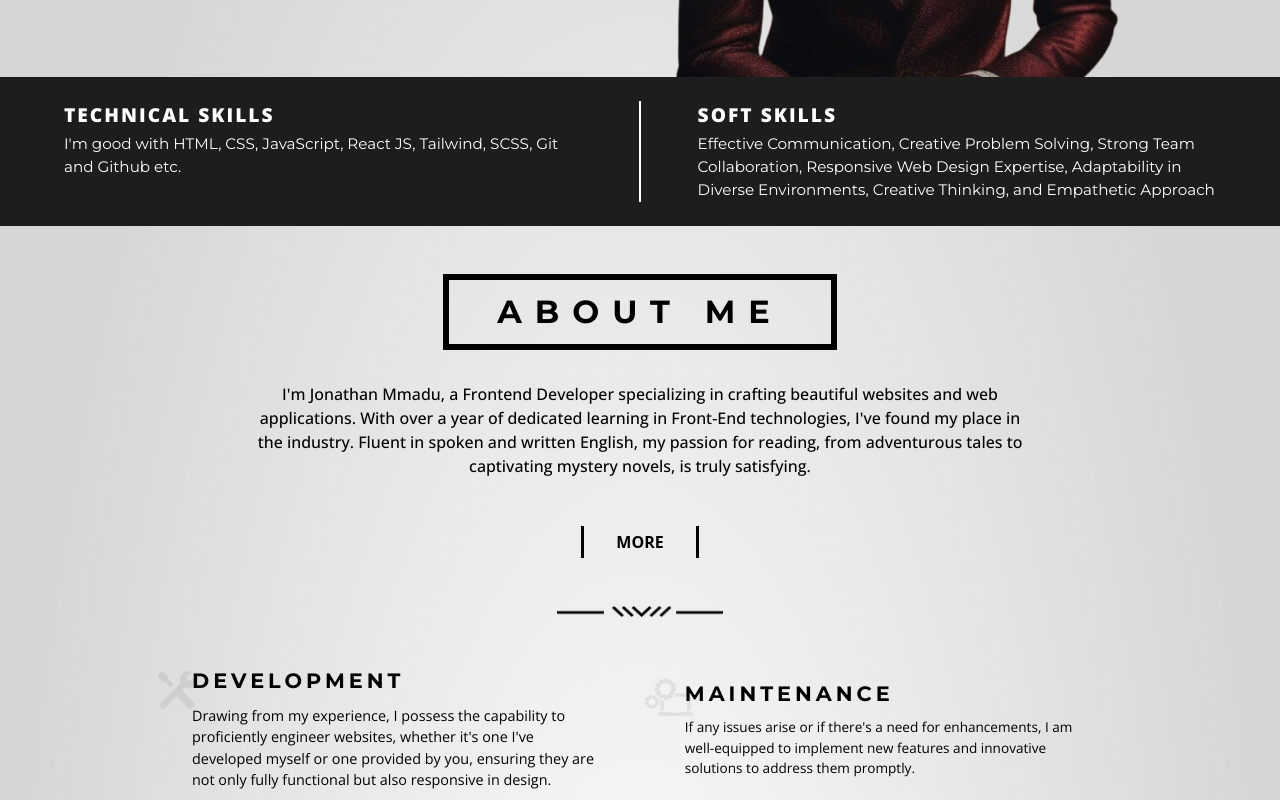
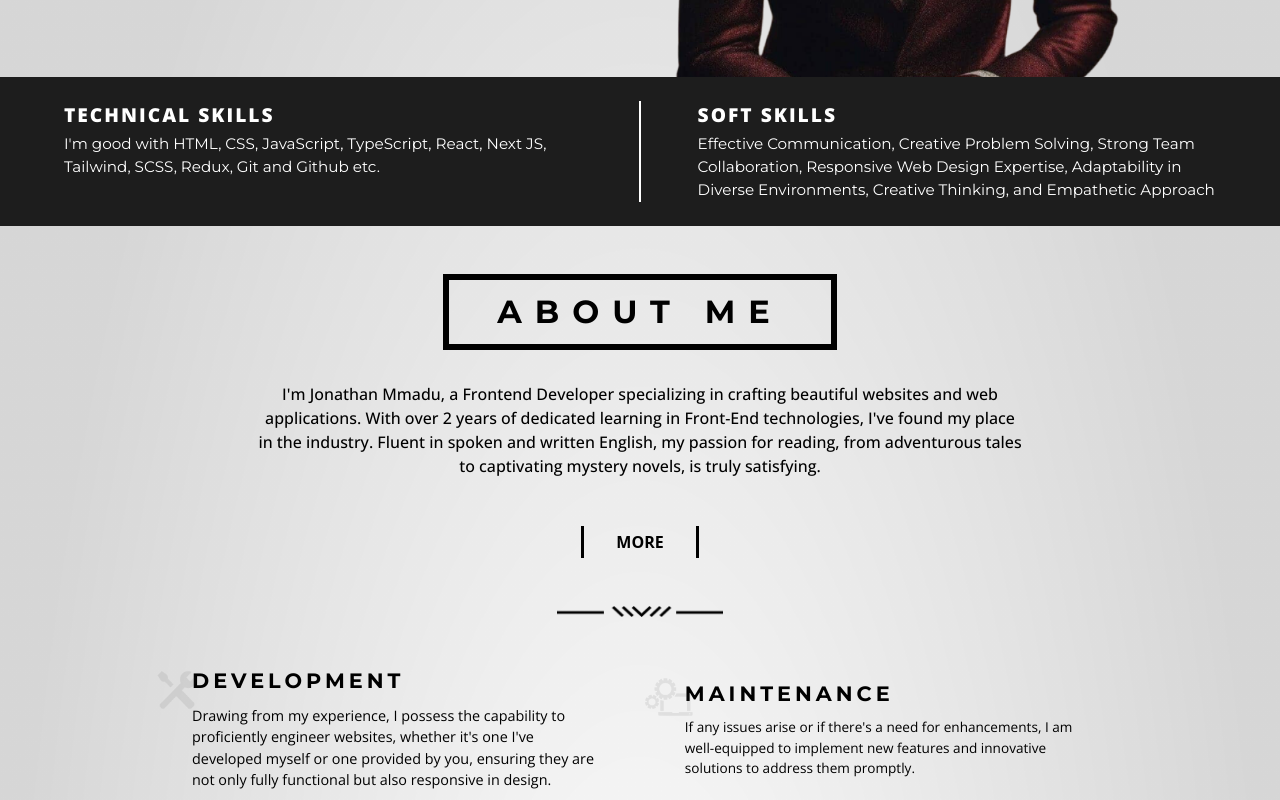
Before and after one commit to Jozz77/JonathanDev, a React (Vite) app: page / in a window 1280 px wide. Shown: the part 560-1360 px from the top of the page. Built offline with nearby package versions, Linux system fonts and the light colour scheme.

Commit message:
change the texts to fit current situation

```diff
--- a/src/Components/Heading.jsx
+++ b/src/Components/Heading.jsx
@@ -1,4 +1,4 @@
-import React from 'react'
+/* eslint-disable react/prop-types */
 
 export default function Heading({text} ) {
   return (
--- a/src/Homepage/Components/About/About.jsx
+++ b/src/Homepage/Components/About/About.jsx
@@ -1,3 +1,4 @@
+/* eslint-disable react/no-unescaped-entities */
 import Heading from "../../../Components/Heading";
 import Seperator from "../../../Components/Seperator";
 import AOS from "aos";
@@ -36,7 +37,7 @@ export default function About() {
       </div>
       <p className=" font-OpenSans text-justify sm:text-center pt-4 md:pt-6 lg:pt-8 font-medium text-[0.85rem] ssm:text-[0.9rem] lg:text-[0.95rem] xl:text-base w-[80%] ssm:w-[70%] md:w-[60%] mx-auto ">
         I'm Jonathan Mmadu, a Frontend Developer specializing in crafting
-        beautiful websites and web applications. With over a year of dedicated
+        beautiful websites and web applications. With over 2 years of dedicated
         learning in Front-End technologies, I've found my place in the industry.
         Fluent in spoken and written English, my passion for reading, from
         adventurous tales to captivating mystery novels, is truly satisfying.
--- a/src/Homepage/Components/Work.jsx
+++ b/src/Homepage/Components/Work.jsx
@@ -1,5 +1,5 @@
+/* eslint-disable react/no-unescaped-entities */
 import { useEffect } from "react";
-import { Link } from "react-router-dom";
 import AOS from "aos";
 import "aos/dist/aos.css";
 
@@ -30,7 +30,7 @@ export default function Work() {
           TECHNICAL SKILLS
         </h1>
         <p className=" font-Montserrat pt-1 sm:pt-1 text-[0.8rem] ssm:text-[0.85rem] sm:text-[0.75rem] md:text-[0.85rem]  lg:text1.1rem] xl:text-[0.95rem]">
-          I'm good with HTML, CSS, JavaScript, React JS, Tailwind, SCSS, Git and
+          I'm good with HTML, CSS, JavaScript, TypeScript, React, Next JS, Tailwind, SCSS, Redux, Git and
           Github etc.
         </p>
       </section>
```
